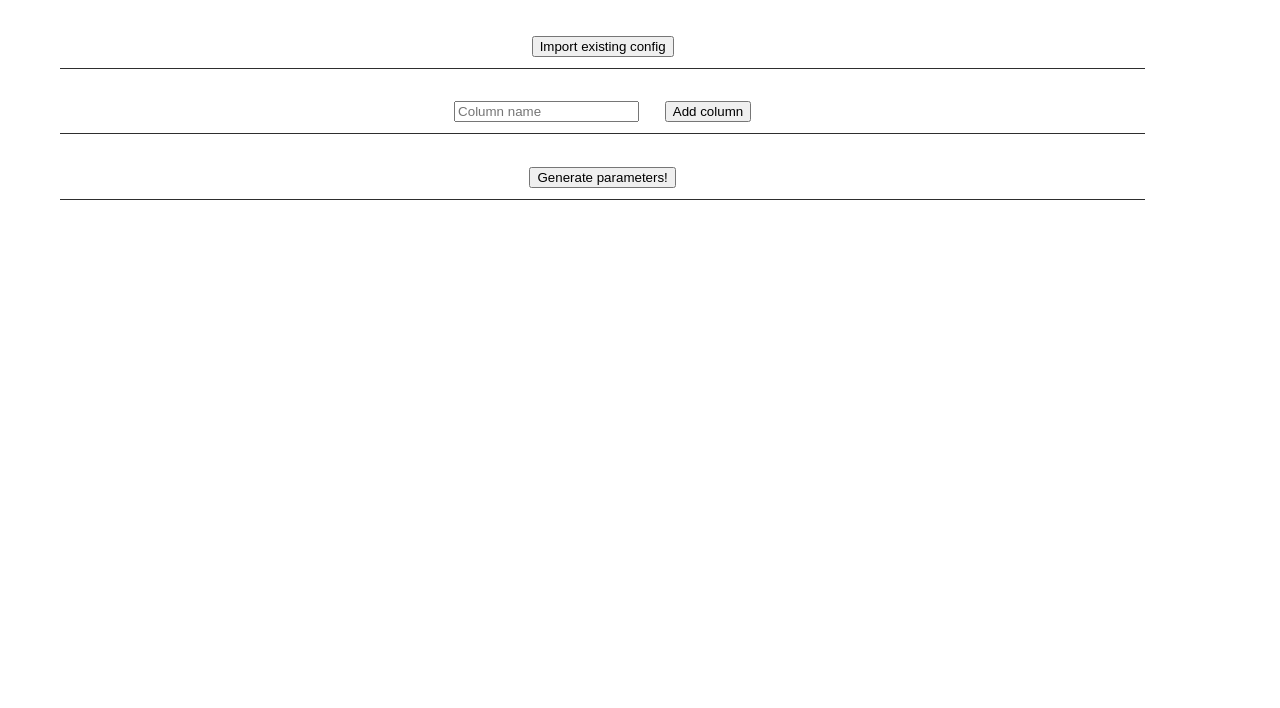
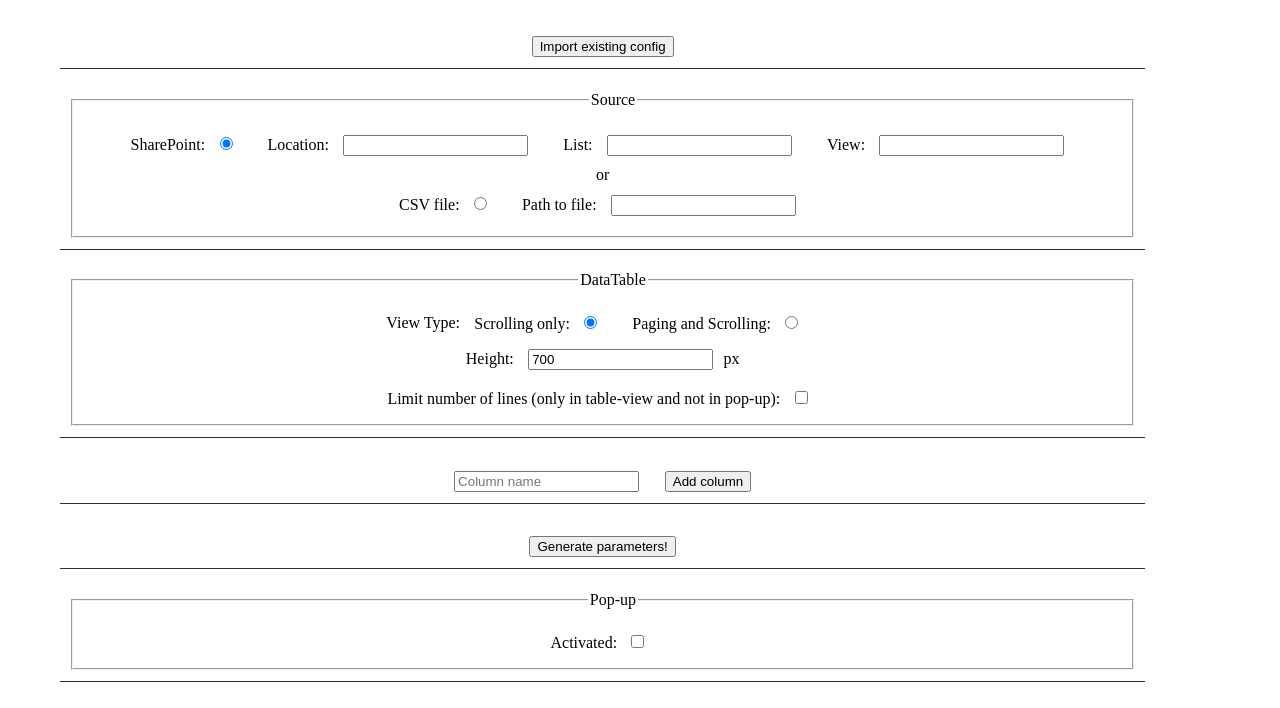
Before and after one commit to ama56-unikent/datatableconfig, a plain HTML site: page index.html in a window 1280 px wide. Drawn offline with nearby package versions, Linux system fonts and the light colour scheme; a small style sheet from the web is missing.

Commit message:
some new form elements added

```diff
--- a/index.html
+++ b/index.html
@@ -12,10 +12,13 @@
         <form class="template" id="column-table-body-template">
         	<fieldset class="column-info">
                 <legend></legend>
-                <label>Title: <input type="radio" name="title" value="true"></label>
+                <label>Category: <input type="radio" name="category" value="true"></label>
                 <label>Visible: <input type="checkbox" name="visible" value="true"></label>
                 <label>Sortable: <input type="checkbox" name="sortable" value="true"></label>
                 <label>Searchable: <input type="checkbox" name="searchable" value="true"></label>
+                <label>Pop-up Title: <input type="radio" name="popup-title" value="true"></label>
+                <label>Included in Pop-up: <input type="checkbox" name="popup-column" value="true"></label>
+                <label>Linked in Pop-up (only for URLs): <input type="checkbox" name="popup-link" value="true"></label>
                 <input type="button" name="remove" value="Remove column">
             </fieldset>
         </form>
@@ -31,12 +34,44 @@
                 	<input type="button" id="config-importer" value="Import existing config">
                 </div>
                 <div class="segment">
+                	<fieldset id="data-source-settings">
+                		<legend>Source</legend>
+                		<label>SharePoint: <input type="radio" name="source" value="SharePoint" required checked></label>
+                		<label>Location: <input type="text" name="location"></label>
+                		<label>List: <input type="text" name="list"></label>
+                		<label>View: <input type="text" name="view"></label>
+                		<br>
+                		or
+                		<br>
+                		<label>CSV file: <input type="radio" name="source" value="CSV" required></label>
+                		<label>Path to file: <input type="text" name="filepath"></label>
+            		</fieldset>
+        		</div>
+        		<div class="segment">
+                	<fieldset id="general-datatable-settings">
+                		<legend>DataTable</legend>
+                		View Type:
+                		<label>Scrolling only: <input type="radio" name="viewType" value="Scrolling" required checked></label>
+                		<label>Paging and Scrolling: <input type="radio" name="viewType" value="Paging" required></label>
+                		<br>
+                		<label>Height: <input type="text" name="height" value="700" required>px</label>
+                		<br>
+                		<label>Limit number of lines (only in table-view and not in pop-up): <input type="checkbox" name="lineLimiter" value="true"></label>
+                	</fieldset>
+                </div>
+                <div class="segment">
                 	<input id="column-field" type="text" placeholder="Column name">
                 	<input type="submit" id="column-creator" value="Add column">
                 </div>
                 <div class="segment change-watch empty" id="config-tool-column-wrapper"></div>
                 <div class="segment">
                 	<input type="submit" value="Generate parameters!">
+                </div>
+                <div class="segment">
+                	<fieldset id="popup-settings">
+                		<legend>Pop-up</legend>
+                		<label>Activated: <input type="checkbox" name="activation" value="true"></label>
+                	</fieldset>
                 </div>
 	        	<div class="segment last output-wrapper">
 	            	<pre class="json" id="config-tool-output"></pre>
```
